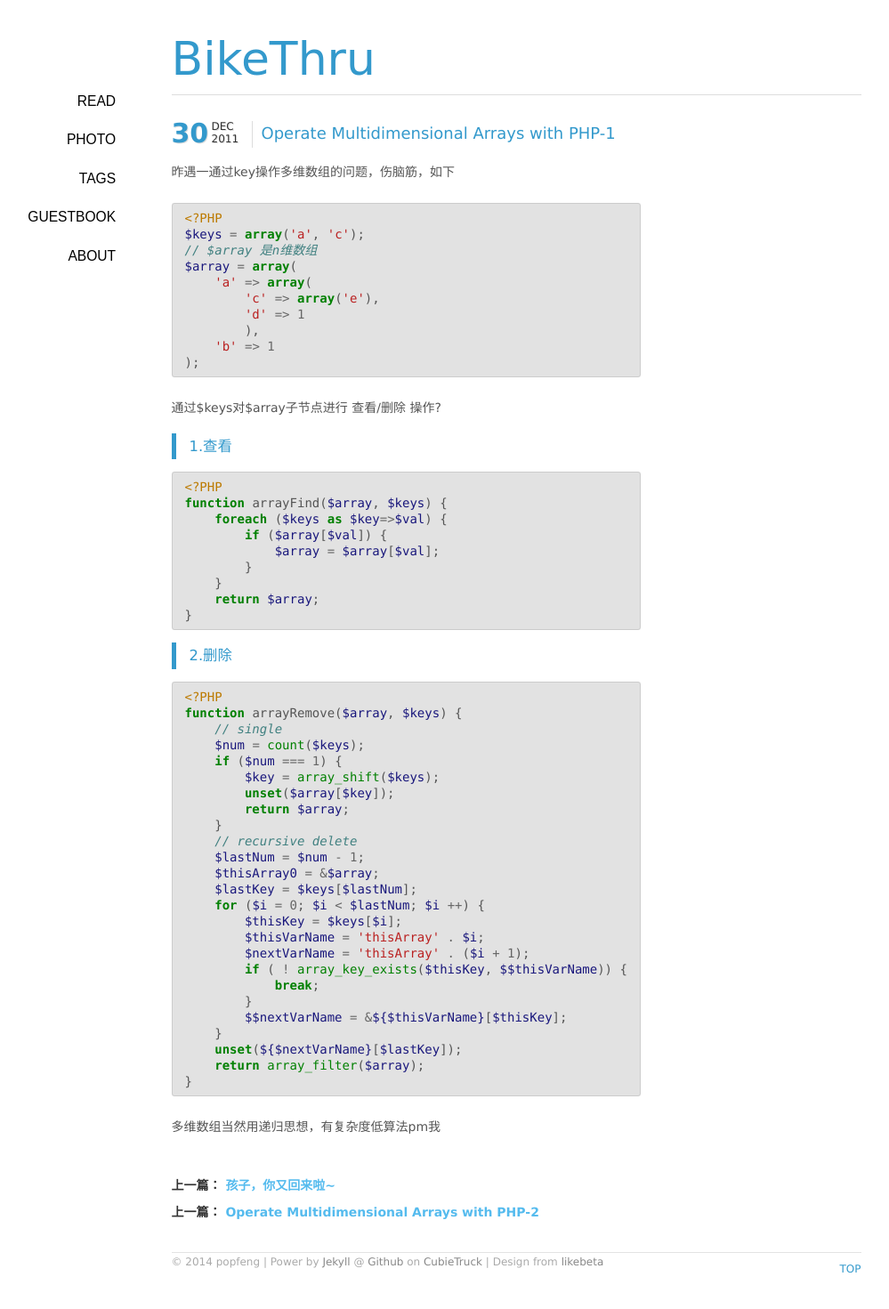
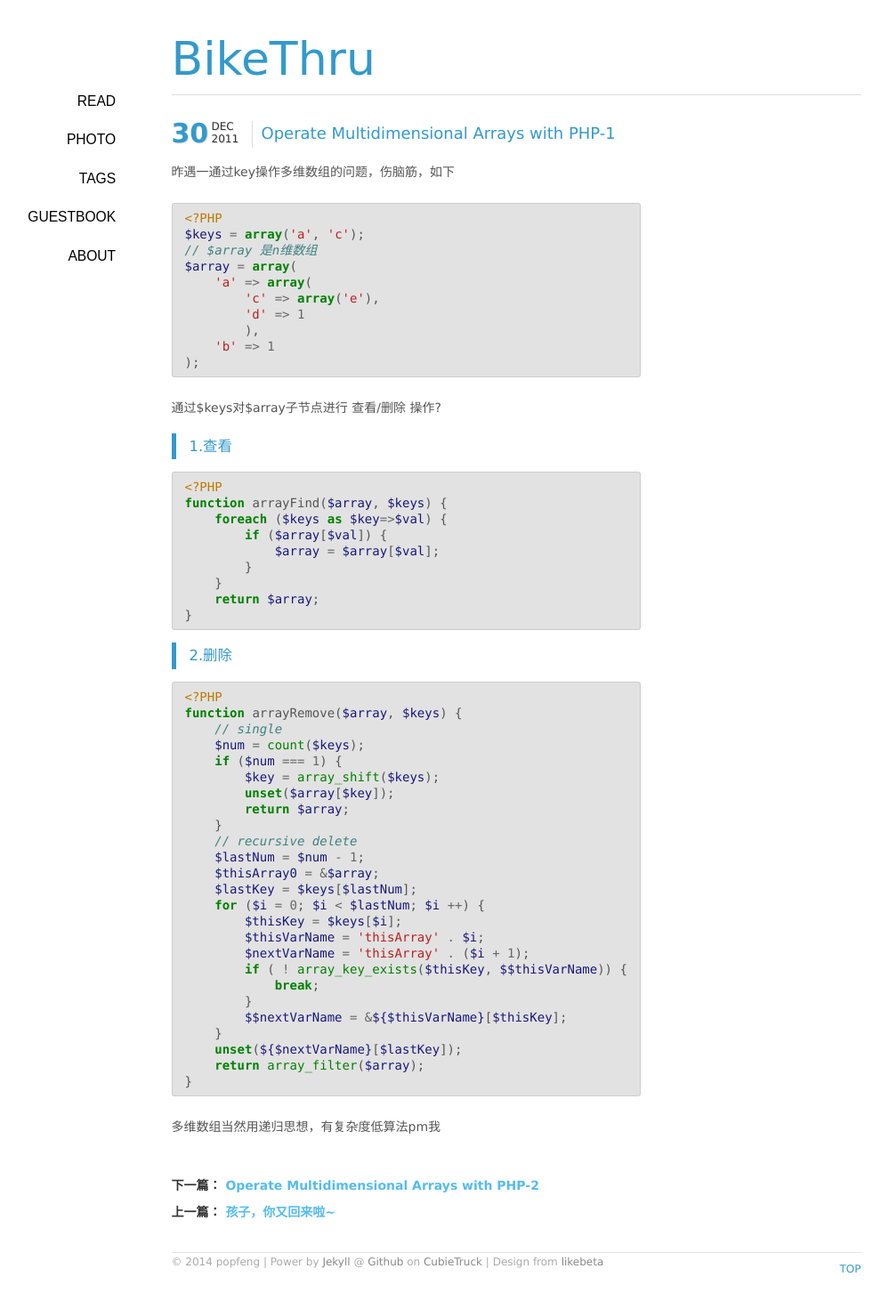
Before and after one commit to bikekoala/bikethru.com, a Jekyll site: the page built from _posts/2011-12-30-operate-multidimensional-arrays-with-php-1.md, in a window 1280 px wide. Shown: the whole page at 89% size, without its empty margins (60-1059 px from the left). Built offline with Jekyll 4.4.1, drawn with Linux system fonts in a browser that asks for light colours; nearby versions of some CDN libraries; some web fonts are replaced; Markdown is read by kramdown in place of the engine named in the settings.

Commit message:
fix page tag

```diff
--- a/_includes/post.html
+++ b/_includes/post.html
@@ -10,15 +10,15 @@
 			 </header>
 			 <div class="con">{{ content }}</div>
 			 <div class="prev_and_next">
-				{% if page.previous %}
-				<div><strong>上一篇： <a href="{{ site.url }}{{ page.previous.url }}" title="{{ page.previous.title }}">{{ page.previous.title }}</a></strong></div>
+				{% if page.next %}
+				<div><strong>下一篇： <a href="{{ site.url }}{{ page.next.url }}" title="{{ page.next.title }}">{{ page.next.title }}</a></strong></div>
 				{% else %}
 				<div><strong>下一篇： 木有</strong></div>
 				{% endif %}
-				{% if page.next %}
-				<div><strong>上一篇： <a href="{{ site.url }}{{ page.next.url }}" title="{{ page.next.title }}">{{ page.next.title }}</a></strong></div>
+                {% if page.previous %}
+				<div><strong>上一篇： <a href="{{ site.url }}{{ page.previous.url }}" title="{{ page.previous.title }}">{{ page.previous.title }}</a></strong></div>
 				{% else %}
-				<div><strong>下一篇： 木有</strong></div>
+				<div><strong>上一篇： 木有</strong></div>
 				{% endif %}
 			 </div>
 			 <div class="postunder"><div id="comments">{% include comments.html %}</div></div>
```
